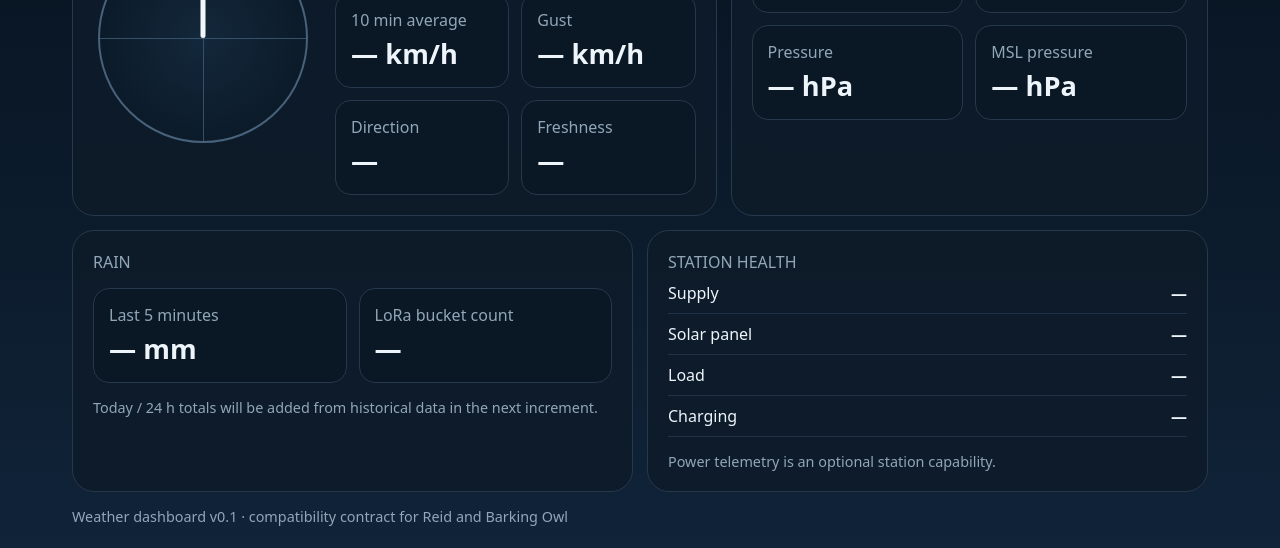
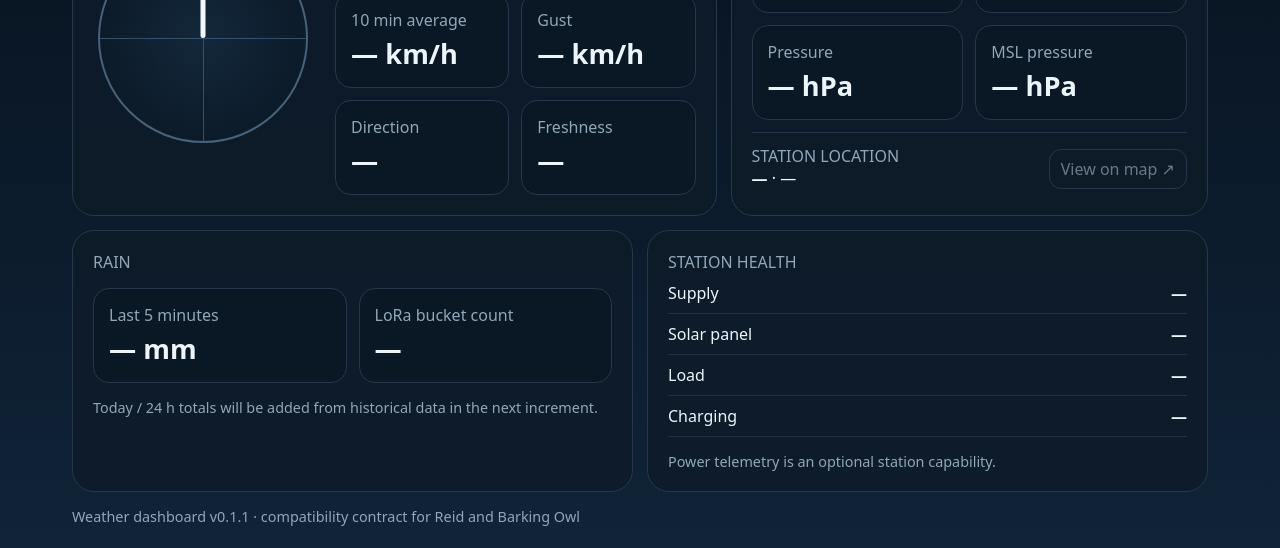
Before and after one commit to smr547/Indoor-Enviro-Sensors, a website: page dashboard/public/index.html in a window 1280 px wide. Shown: the part 267-815 px from the top of the page. Drawn offline with Linux system fonts and the light colour scheme; no server answers.

Commit message:
dashboard: add station position altitude and map link

```diff
--- a/dashboard/public/index.html
+++ b/dashboard/public/index.html
@@ -14,7 +14,7 @@ h1{margin:0;font-size:clamp(1.8rem,4vw,3rem)}.sub,.label{color:var(--muted)}.sta
 .arrow{position:absolute;left:50%;top:50%;width:5px;height:78px;background:#f4f7fa;transform-origin:50% 100%;transform:translate(-50%,-100%) rotate(0deg);border-radius:4px}.arrow:before{content:"";position:absolute;top:-10px;left:-7px;border-left:9px solid transparent;border-right:9px solid transparent;border-bottom:16px solid #f4f7fa}
 .big{font-size:clamp(2.2rem,6vw,4.7rem);font-weight:800;line-height:1}.unit{font-size:.42em;color:var(--muted)}.metrics{display:grid;grid-template-columns:repeat(2,1fr);gap:12px;margin-top:15px}.metric{background:#0a1724;border:1px solid var(--line);border-radius:16px;padding:15px}.value{font-size:1.7rem;font-weight:750;margin-top:4px}
 .lower{display:grid;grid-template-columns:1fr 1fr;gap:14px;margin-top:14px}.healthrow{display:flex;justify-content:space-between;border-bottom:1px solid #203346;padding:9px 0}.healthrow:last-child{border:0}
-.good{color:var(--good)}.warn{color:var(--warn)}.missing{opacity:.42}.foot{margin-top:15px;color:var(--muted);font-size:.9rem}
+.good{color:var(--good)}.warn{color:var(--warn)}.missing{opacity:.42}.location{margin-top:12px;padding-top:12px;border-top:1px solid #203346;display:flex;justify-content:space-between;gap:16px;align-items:end}.coords{font-variant-numeric:tabular-nums}.maplink{color:var(--text);text-decoration:none;border:1px solid #47627a;border-radius:12px;padding:8px 11px;white-space:nowrap}.maplink:hover{background:#13283b}.foot{margin-top:15px;color:var(--muted);font-size:.9rem}
 @media(max-width:780px){.grid,.lower{grid-template-columns:1fr}.wind{grid-template-columns:1fr}.head{display:block}.status{text-align:left;margin-top:10px}}
 </style>
 </head>
@@ -22,13 +22,13 @@ h1{margin:0;font-size:clamp(1.8rem,4vw,3rem)}.sub,.label{color:var(--muted)}.sta
 <div class="head"><div><h1 id="stationName">Weather Station</h1><div class="sub">Live conditions from Signal K</div></div><div class="status"><div class="label">Signal K</div><strong id="connection" class="warn">connecting…</strong><div id="updated" class="sub">—</div></div></div>
 <div class="grid">
 <section class="panel wind"><div class="rose"><span class="north">N</span><div id="windArrow" class="arrow"></div></div><div><div class="label">WIND</div><div class="big"><span id="windSpeed">—</span> <span class="unit">km/h</span></div><div class="metrics"><div class="metric"><div class="label">10 min average</div><div class="value"><span id="windAvg">—</span> km/h</div></div><div class="metric"><div class="label">Gust</div><div class="value"><span id="windGust">—</span> km/h</div></div><div class="metric"><div class="label">Direction</div><div class="value" id="windDir">—</div></div><div class="metric"><div class="label">Freshness</div><div class="value" id="freshness">—</div></div></div></div></section>
-<section class="panel"><div class="label">OUTSIDE</div><div class="metrics"><div class="metric"><div class="label">Temperature</div><div class="value"><span id="temperature">—</span> °C</div></div><div class="metric"><div class="label">Humidity</div><div class="value"><span id="humidity">—</span> %</div></div><div class="metric"><div class="label">Pressure</div><div class="value"><span id="pressure">—</span> hPa</div></div><div class="metric"><div class="label">MSL pressure</div><div class="value"><span id="pressureMSL">—</span> hPa</div></div></div></section>
+<section class="panel"><div class="label">OUTSIDE</div><div class="metrics"><div class="metric"><div class="label">Temperature</div><div class="value"><span id="temperature">—</span> °C</div></div><div class="metric"><div class="label">Humidity</div><div class="value"><span id="humidity">—</span> %</div></div><div class="metric"><div class="label">Pressure</div><div class="value"><span id="pressure">—</span> hPa</div></div><div class="metric"><div class="label">MSL pressure</div><div class="value"><span id="pressureMSL">—</span> hPa</div></div></div><div class="location"><div><div class="label">STATION LOCATION</div><div class="coords"><strong id="position">—</strong> · <span id="altitude">—</span></div></div><a id="mapLink" class="maplink missing" href="#" target="_blank" rel="noopener">View on map ↗</a></div></section>
 </div>
 <div class="lower">
 <section class="panel"><div class="label">RAIN</div><div class="metrics"><div class="metric"><div class="label">Last 5 minutes</div><div class="value"><span id="rain5">—</span> mm</div></div><div class="metric"><div class="label">LoRa bucket count</div><div class="value" id="bucketCount">—</div></div></div><div class="foot">Today / 24 h totals will be added from historical data in the next increment.</div></section>
 <section class="panel"><div class="label">STATION HEALTH</div><div class="healthrow"><span>Supply</span><strong id="supplyV">—</strong></div><div class="healthrow"><span>Solar panel</span><strong id="panelW">—</strong></div><div class="healthrow"><span>Load</span><strong id="loadA">—</strong></div><div class="healthrow"><span>Charging</span><strong id="chargeMode">—</strong></div><div class="foot">Power telemetry is an optional station capability.</div></section>
 </div>
-<div class="foot">Weather dashboard v0.1 · compatibility contract for Reid and Barking Owl</div>
+<div class="foot">Weather dashboard v0.1.1 · compatibility contract for Reid and Barking Owl</div>
 </div>
 <script>
 const aliases={
@@ -36,6 +36,8 @@ const aliases={
  humidity:["environment.outside.relativeHumidity","environment.outside.humidity"],
  pressure:["environment.outside.pressure"],
  pressureMSL:["environment.outside.pressureMSL"],
+ position:["navigation.position"],
+ altitude:["navigation.gnss.antennaAltitude"],
  windSpeed:["environment.wind.speedTrue","environment.wind.speedApparent"],
  windDirection:["environment.wind.directionTrue","environment.wind.angleApparent"],
  windAverage:["environment.wind.speedAverage"],
@@ -51,16 +53,18 @@ const reverse=new Map();Object.entries(aliases).forEach(([k,ps])=>ps.forEach(p=>
 const state={};let last=0;
 const el=id=>document.getElementById(id), num=(v,d=1)=>Number.isFinite(v)?v.toFixed(d):"—";
 function compass(rad){if(!Number.isFinite(rad))return "—";let d=(rad*180/Math.PI+360)%360;return ["N","NE","E","SE","S","SW","W","NW"][Math.round(d/45)%8]+" "+Math.round(d)+"°"}
+function formatCoord(v,pos,neg){if(!Number.isFinite(v))return null;return Math.abs(v).toFixed(5)+"° "+(v>=0?pos:neg)}
 function render(){
  el("temperature").textContent=num(state.temperature-273.15,1);el("humidity").textContent=num(state.humidity*100,0);
  const p=v=>Number.isFinite(v)?(v>2000?v/100:v):NaN;el("pressure").textContent=num(p(state.pressure),1);el("pressureMSL").textContent=num(p(state.pressureMSL),1);
+ const lat=state.position?.latitude,lon=state.position?.longitude;const latText=formatCoord(lat,"N","S"),lonText=formatCoord(lon,"E","W");el("position").textContent=latText&&lonText?latText+"  "+lonText:"—";el("altitude").textContent=Number.isFinite(state.altitude)?num(state.altitude,0)+" m elevation":"—";const map=el("mapLink");if(Number.isFinite(lat)&&Number.isFinite(lon)){map.href="https://www.openstreetmap.org/?mlat="+encodeURIComponent(lat)+"&mlon="+encodeURIComponent(lon)+"#map=15/"+encodeURIComponent(lat)+"/"+encodeURIComponent(lon);map.classList.remove("missing")}else{map.href="#";map.classList.add("missing")}
  el("windSpeed").textContent=num(state.windSpeed*3.6,1);el("windAvg").textContent=num(state.windAverage*3.6,1);el("windGust").textContent=num(state.windGust*3.6,1);
  el("windDir").textContent=compass(state.windDirection);if(Number.isFinite(state.windDirection))el("windArrow").style.transform="translate(-50%,-100%) rotate("+state.windDirection*180/Math.PI+"deg)";
  el("rain5").textContent=num(state.rain5,2);el("bucketCount").textContent=Number.isFinite(state.bucketCount)?Math.round(state.bucketCount):"—";
  el("supplyV").textContent=Number.isFinite(state.supplyV)?num(state.supplyV,2)+" V":"—";el("panelW").textContent=Number.isFinite(state.panelW)?num(state.panelW,0)+" W":"—";el("loadA").textContent=Number.isFinite(state.loadA)?num(state.loadA,2)+" A":"—";el("chargeMode").textContent=state.chargeMode??"—";
  if(last){el("updated").textContent="last update "+new Date(last).toLocaleTimeString();el("freshness").textContent=Math.round((Date.now()-last)/1000)+" s"}
 }
-function ingest(path,value){const k=reverse.get(path);if(!k)return;const n=typeof value==="number"?value:Number(value);state[k]=Number.isFinite(n)?n:value;last=Date.now();render()}
+function ingest(path,value){const k=reverse.get(path);if(!k)return;if(k==="position"){state[k]=value}else{const n=typeof value==="number"?value:Number(value);state[k]=Number.isFinite(n)?n:value}last=Date.now();render()}
 async function seed(){
  try{const r=await fetch("../../signalk/v1/api/vessels/self");const d=await r.json();el("stationName").textContent=d.name||"Weather Station";
   for(const [k,ps] of Object.entries(aliases)){for(const p of ps){let x=d;for(const part of p.split("."))x=x?.[part];if(x&&x.value!==undefined){state[k]=x.value;break}}}render()
```
